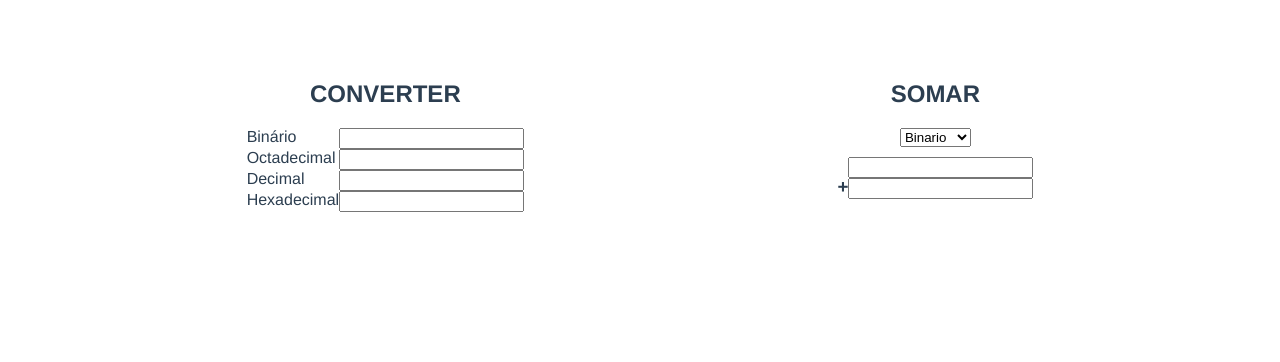
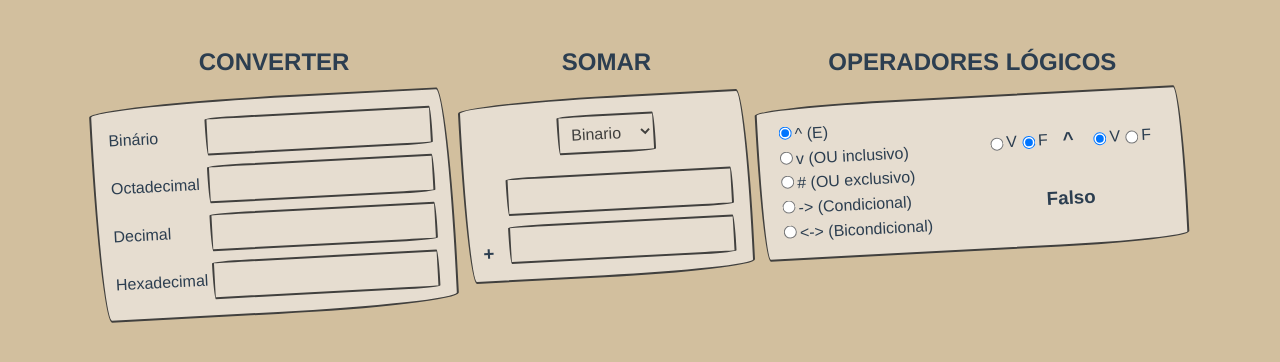
Before and after one commit to LuizFellype/base-caculator, a Vue app: page / in a window 1280 px wide. Shown: the top 362 px of the page. Built offline with nearby package versions, Linux system fonts and the light colour scheme.

Commit message:
feat: add logical operators and nice card layout

```diff
--- a/src/App.vue
+++ b/src/App.vue
@@ -1,54 +1,67 @@
 <template>
-  <div class="two-blocks-wrapper d-flex justify-around f-wrap">
-    <form class="convert-block" @change="handleConvertSubmit($event)">
+  <div class="app-wrapper d-flex justify-around f-wrap">
+    <div class="content-spaces">
       <h2>CONVERTER</h2>
-      <div class="d-flex justify-between">
+      <form class="card" @change="handleConvertSubmit($event)">
+        <div class="d-flex justify-between align-center">
           <label for="2">Binário</label>
-        <input type="number" v-model="binary" id="2">
+          <input class='input' type="number" v-model="binary" id="2">
         </div>
-      <div class="d-flex justify-between">
+        <div class="pt-10 d-flex justify-between align-center">
           <label for="8">Octadecimal</label>
-        <input type="number" v-model="octal" id="8">
+          <input class='input' type="number" v-model="octal" id="8">
         </div>
-      <div class="d-flex justify-between">
+        <div class="pt-10 d-flex justify-between align-center">
           <label for="10">Decimal</label>
-        <input type="number" v-model="dec" id="10">
+          <input class='input' type="number" v-model="dec" id="10">
         </div>
-      <div class="d-flex justify-between">
+        <div class="pt-10 d-flex justify-between align-center">
           <label for="16">Hexadecimal</label>
-        <input type="text" v-model="hexa" id="16">
+          <input class='input' type="text" v-model="hexa" id="16">
         </div>
       </form>
+    </div>
 
-    <div class="sum-wrapper">
+    <div class="content-spaces">
       <h2>SOMAR</h2>
-      <select name="bases" id="bases" v-model="base">
+    <div class="sum-wrappers card">
+      <div class="d-flex justify-center">
+        <select class="input" name="bases" id="bases" v-model="base">
           <option value="2">Binario</option>
           <option value="8">Octal</option>
           <option value="10">Decimal</option>
           <option value="16">Hexa</option>
         </select>
+      </div>
 
-      <form class="sum-fields d-flex justify-center" @change="handleBaseSum">
-        <h3>+</h3>
+      <form class="pt-10 d-flex justify-center" @change="handleBaseSum">
+        <h3 class="m-reset as-end pr-10">+</h3>
         <div class="d-flex f-dir-col">
-          <input type="text" v-model="n1">
-          <input type="text" v-model="n2" >
+          <input class='input mt-10 mb-10' type="text" v-model="n1">
+          <input class='input' type="text" v-model="n2" >
         </div>
 
       </form>
       <span>{{ sumResult }}</span>
     </div>
     </div>
+
+    <div class="content-spaces">
+      <Operadores />
+    </div>
+  </div>
 </template>
 
 <script>
-// import HelloWorld from './components/HelloWorld.vue'
+import Operadores from './components/Operadores.vue'
 import bases from 'base-converter'
 import { sumBase } from './helpers/sum.js'
 
 export default {
   name: 'App',
+  components: {
+    Operadores,
+  },
   data() {
     return {
       binary: '',
@@ -130,20 +143,56 @@ export default {
 </script>
 
 <style>
+body {
+  background: #d2bf9e;
+}
 #app {
   font-family: Avenir, Helvetica, Arial, sans-serif;
   -webkit-font-smoothing: antialiased;
   -moz-osx-font-smoothing: grayscale;
   text-align: center;
   color: #2c3e50;
-  margin-top: 60px;
+  /* margin-top: 60px; */
 }
-.two-blocks-wrapper {
+.input {
+    background: 0 0;
+    border: 2px solid #41403e;
+    border-bottom-left-radius: 15px 255px;
+    border-bottom-right-radius: 225px 15px;
+    border-top-left-radius: 255px 15px;
+    border-top-right-radius: 15px 225px;
+    color: #41403e;
+    display: block;
+    font-size: 1rem;
+    outline: 0;
+    padding: .5rem;
+    margin-left: 5px;
+}
+.app-wrapper {
   max-width: 1100px;
   margin: auto;
 }
-.sum-fields {
+.pt-10 {
   padding-top: 10px;
+}
+.p-15 {
+  padding: 15px;
+}
+.pr-10 {
+  padding-right: 10px;
+}
+.mt-17 {
+  margin-top: 17px;
+}
+.mt-10 {
+  margin-top: 10px;
+}
+.mb-10 {
+  margin-bottom: 10px;
+}
+
+.m-auto {
+  margin: auto;
 }
 
 .d-flex {
@@ -165,4 +214,52 @@ export default {
 .justify-center {
   justify-content: center;
 }
+.align-center {
+  align-items: center;
+}
+.as-end {
+  align-self: flex-end;
+}
+.m-reset {
+  margin: 0px;
+}
+.content-spaces {
+  margin-top: 20px;
+}
+
+.border {
+  border-bottom-left-radius: 15px 255px;
+  border-bottom-right-radius: 225px 15px;
+  border-top-left-radius: 255px 15px;
+  border-top-right-radius: 15px 225px;
+  border: 2px solid #41403e
+}
+.note {
+  background-color: #e6ddd0;
+  padding: 1em;
+  margin-bottom: 3em;
+}
+.full-rotate {
+  margin: auto;
+  /* width: 80vw; */
+  /* max-width: 40em; */
+  transform: rotate(-3deg);
+}
+.card { /* card, note, full-rotate */
+  border-bottom-left-radius: 15px 255px;
+  border-bottom-right-radius: 225px 15px;
+  border-top-left-radius: 255px 15px;
+  border-top-right-radius: 15px 225px;
+  border: 2px solid #41403e;
+
+  background-color: #e6ddd0;
+  padding: 1em;
+  margin-bottom: 3em;
+
+  margin: auto;
+  /* width: 80vw; */
+  /* max-width: 40em; */
+  transform: rotate(-3deg);
+}
+
 </style>
--- a/src/components/HelloWorld.vue
+++ /dev/null
@@ -1,36 +0,0 @@
-<template>
-  <div class="hello">
-    <select name="bases" id="bases">
-      <option value="Binario">Binario</option>
-      <option value="Octal">Octal</option>
-      <option value="Decimal">Mercedes</option>
-      <option value="Hexa">Audi</option>
-    </select>
-</template>
-
-<script>
-export default {
-  name: 'HelloWorld',
-  props: {
-    msg: String
-  }
-}
-</script>
-
-<!-- Add "scoped" attribute to limit CSS to this component only -->
-<style scoped>
-h3 {
-  margin: 40px 0 0;
-}
-ul {
-  list-style-type: none;
-  padding: 0;
-}
-li {
-  display: inline-block;
-  margin: 0 10px;
-}
-a {
-  color: #42b983;
-}
-</style>
--- /dev/null
+++ b/src/components/Operadores.vue
@@ -0,0 +1,92 @@
+<template>
+  <h2>OPERADORES LÓGICOS</h2>
+  <form @change="handleSelection" class="operators-block card">
+    <div class="d-flex f-dir-col justify-between">
+      <div v-for="(operator) in operators" :key="operator.id">
+        <input type="radio" :id="operator.id" v-model="selectedOperator" :value="operator.id">
+        <label :for="operator.id">{{ operator.label }}</label><br>
+      </div>
+    </div>
+
+    <div class="d-flex f-dir-col justify-center align-center">
+      <div class="d-flex justify-center align-center ">
+        <div class="d-flex p-15">
+          <template v-for="(value, i) in values" :key="i">
+            <input type="radio" :id="`value1-${value.id}`" v-model="value1" :value="value.id">
+            <label :for="value.id">{{ value.label }}</label><br>
+          </template>
+        </div>
+
+        <h3>{{selectedOperator}}</h3>
+
+        <div class="d-flex p-15">
+          <template v-for="(value, i) in values" :key="i">
+            <input type="radio" :id="`value2-${value.id}`" v-model="value2" :value="value.id">
+            <label :for="value.id">{{ value.label }}</label><br>
+          </template>
+        </div>
+      </div>
+      <h3>{{result}}</h3>
+    </div>
+  </form>
+</template>
+
+<script>
+const operators = {
+  '^':'^',
+  'v': 'v',
+  '#':'#',
+  '->':'->',
+  '<->':'<->',
+}
+export default {
+  name: 'Operadores',
+  data() {
+    return {
+      operators: [
+        { id: operators['^'], label: '^ (E)' },
+        { id: operators['v'], label: 'v (OU inclusivo)' },
+        { id: operators['#'], label: '# (OU exclusivo)' },
+        { id: operators['->'], label: '-> (Condicional)' },
+        { id: operators['<->'], label: '<-> (Bicondicional)' },
+      ],
+      selectedOperator: '^',
+
+      values: [
+        { id: 1, label: 'V' },
+        { id: 0, label: 'F' },
+      ],
+      value1: 0,
+      value2: 1,
+      result: 'Falso',
+    }
+  },
+  methods: {
+    handleSelection() {
+      // const { id } = ev.target
+      const { value1, value2, selectedOperator } = this
+      const checkByOp = {
+       [operators['^']]: () => !!(value1 && value2),
+       [operators['v']]:  () => !!(value1 || value2),
+       [operators['#']]: () => (value1 && value2) || (!value1 && !value2) ? false : true,
+       [operators['->']]: () => !value1 && value2 ? false : true,
+       [operators['<->']]: () => !!(value1 ? value2 : !value2),
+      }
+      const result = checkByOp[selectedOperator]()
+      this.result = result ? 'Verdade' : 'Falso'
+
+    }
+  }
+}
+</script>
+
+<!-- Add "scoped" attribute to limit CSS to this component only -->
+<style scoped>
+  .operators-block {
+    display: grid;
+    grid-template-columns: 1fr 1fr;
+    grid-template-rows: 1fr;
+    text-align: initial;
+  }
+
+</style>
```
Also changed, not shown: 1 other file (tests, documents, lock files or other folders). Lines whose indentation alone changed are shown as unchanged.
